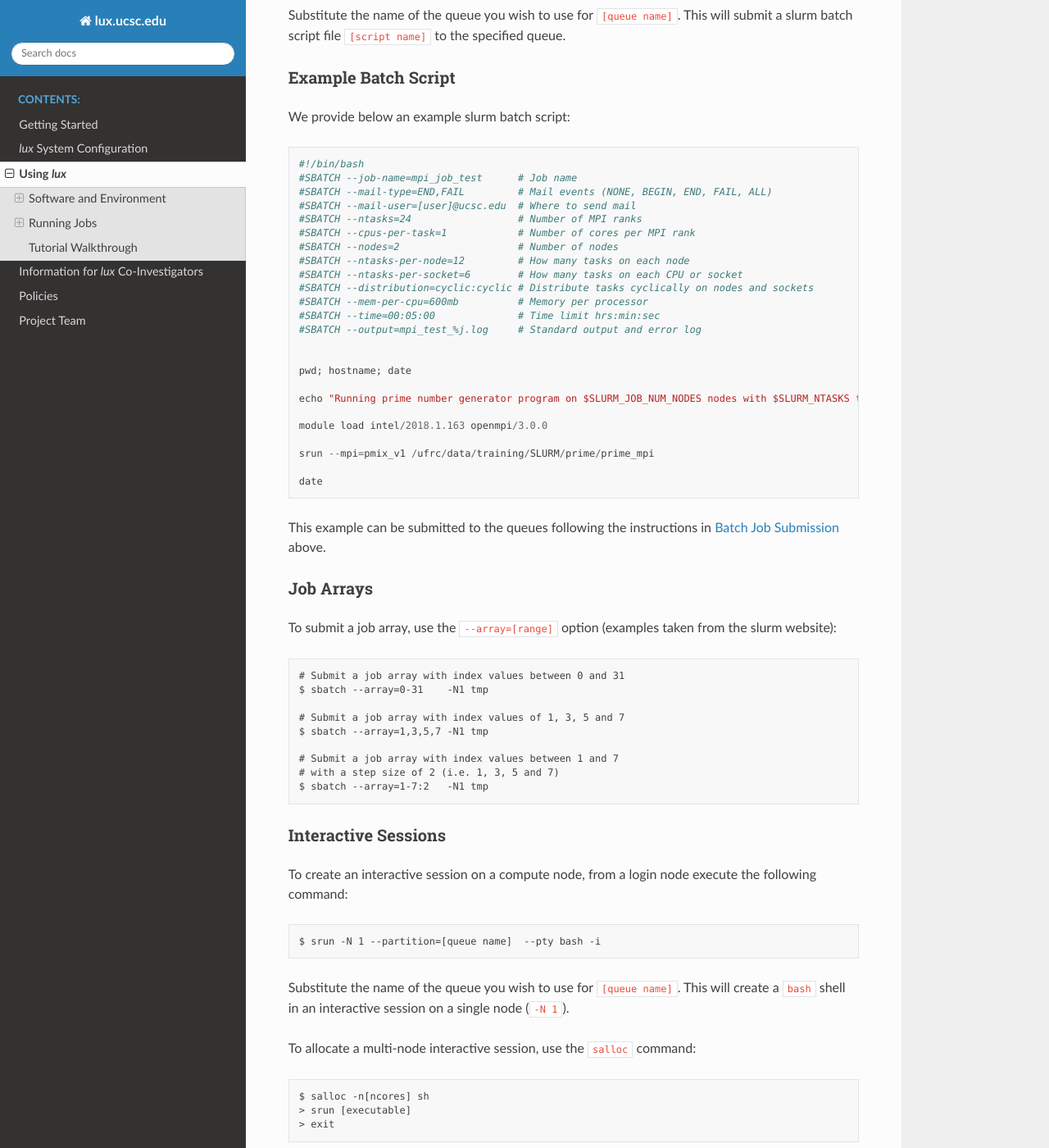
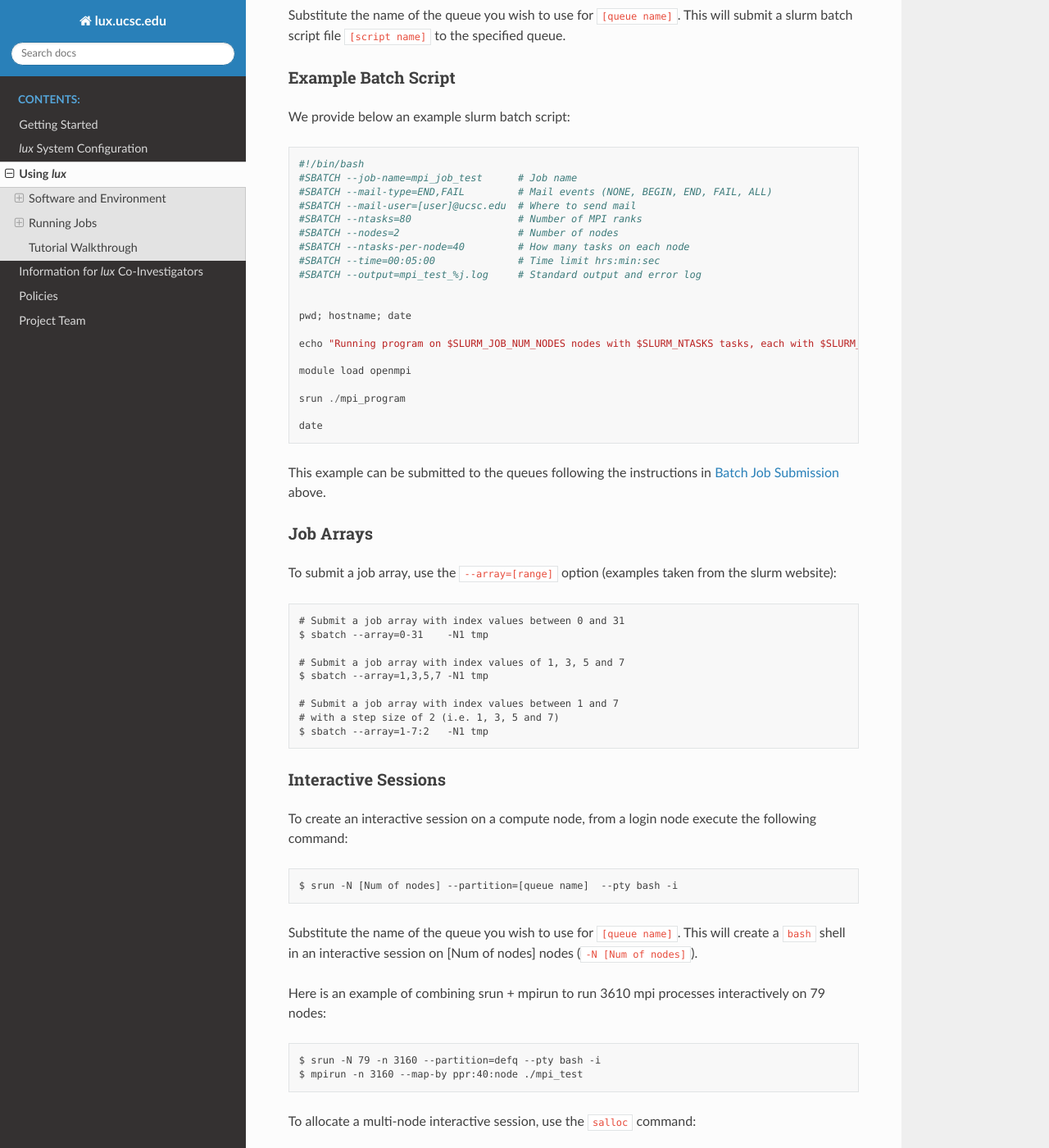
Before and after one commit to brantr/lux-website, a Sphinx documentation site: the page built from docs/source/using_lux.rst, in a window 1280 px wide and 1400 px high, scrolled down 3465 px. Shown: the whole window at 82% size. Built offline with Sphinx 7.4.7 and the Read the Docs theme 2.0.0, drawn with Linux system fonts in a browser that asks for light colours.

Commit message:
Update batch script

```diff
--- a/docs/source/using_lux.rst
+++ b/docs/source/using_lux.rst
@@ -159,24 +159,20 @@ We provide below an example slurm batch script::
     #SBATCH --job-name=mpi_job_test      # Job name
     #SBATCH --mail-type=END,FAIL         # Mail events (NONE, BEGIN, END, FAIL, ALL)
     #SBATCH --mail-user=[user]@ucsc.edu  # Where to send mail
-    #SBATCH --ntasks=24                  # Number of MPI ranks
-    #SBATCH --cpus-per-task=1            # Number of cores per MPI rank
+    #SBATCH --ntasks=80                  # Number of MPI ranks
     #SBATCH --nodes=2                    # Number of nodes
-    #SBATCH --ntasks-per-node=12         # How many tasks on each node
-    #SBATCH --ntasks-per-socket=6        # How many tasks on each CPU or socket
-    #SBATCH --distribution=cyclic:cyclic # Distribute tasks cyclically on nodes and sockets
-    #SBATCH --mem-per-cpu=600mb          # Memory per processor
+    #SBATCH --ntasks-per-node=40         # How many tasks on each node
     #SBATCH --time=00:05:00              # Time limit hrs:min:sec
     #SBATCH --output=mpi_test_%j.log     # Standard output and error log
 
 
     pwd; hostname; date
 
-    echo "Running prime number generator program on $SLURM_JOB_NUM_NODES nodes with $SLURM_NTASKS tasks, each with $SLURM_CPUS_PER_TASK cores."
+    echo "Running program on $SLURM_JOB_NUM_NODES nodes with $SLURM_NTASKS tasks, each with $SLURM_CPUS_PER_TASK cores."
 
-    module load intel/2018.1.163 openmpi/3.0.0
+    module load openmpi
 
-    srun --mpi=pmix_v1 /ufrc/data/training/SLURM/prime/prime_mpi
+    srun ./mpi_program
 
     date
 
@@ -207,9 +203,16 @@ Interactive Sessions
 
 To create an interactive session on a compute node, from a login node execute the following command::
 
-	$ srun -N 1 --partition=[queue name]  --pty bash -i
+	$ srun -N [Num of nodes] --partition=[queue name]  --pty bash -i
 
-Substitute the name of the queue you wish to use for :file:`[queue name]`. This will create a :file:`bash` shell in an interactive session on a single node (:file:`-N 1`).
+Substitute the name of the queue you wish to use for :file:`[queue name]`. This will create a :file:`bash` shell in an interactive session on [Num of nodes] nodes (:file:`-N [Num of nodes]`).
+
+Here is an example of combining srun + mpirun to run 3610 mpi processes interactively on 79 nodes::
+
+    $ srun -N 79 -n 3160 --partition=defq --pty bash -i
+    $ mpirun -n 3160 --map-by ppr:40:node ./mpi_test
+
+
 
 To allocate a multi-node interactive session, use the :file:`salloc` command::
 
```
